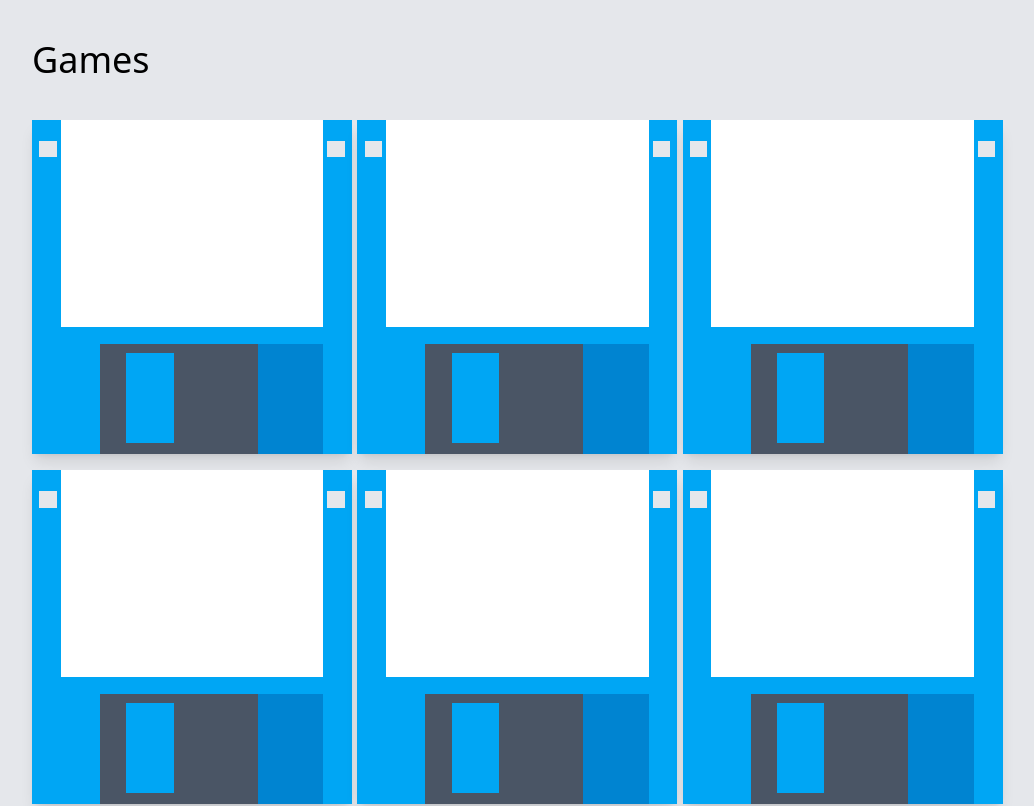
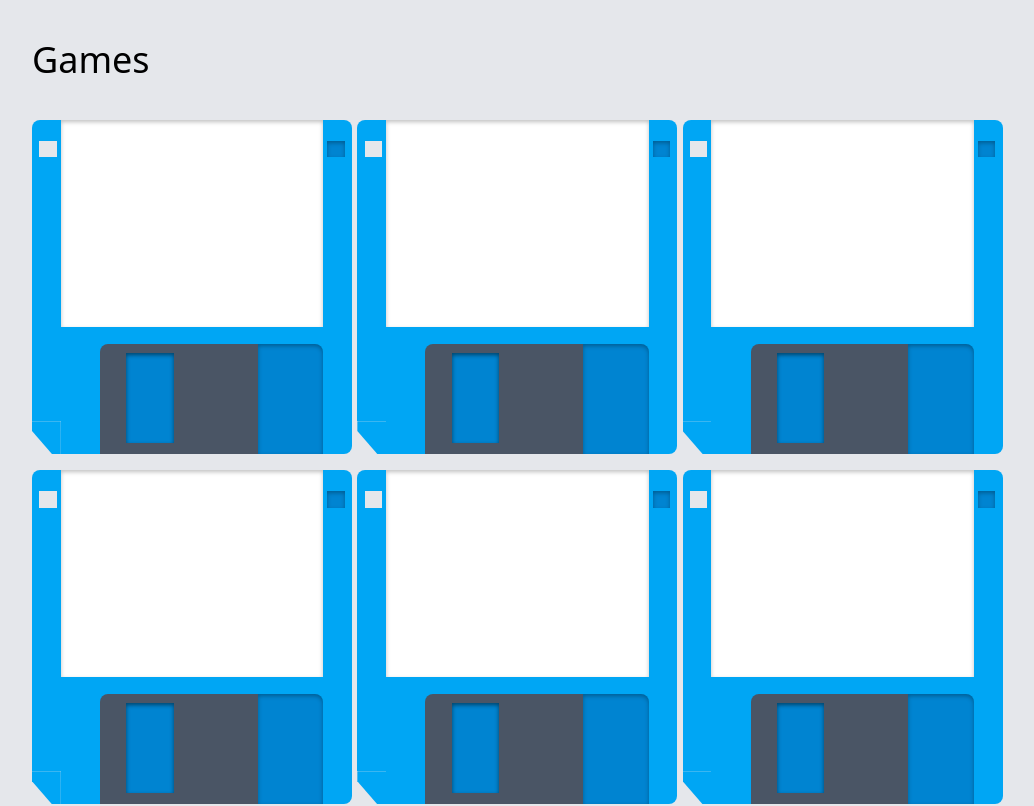
Before and after one commit to blueberryiswar/defy.ch, a SvelteKit app: page / in a window 1280 px wide. Shown: the part 720-1526 px from the top of the page, without its empty margins (128-1162 px from the left). Built offline with nearby package versions, Linux system fonts and the light colour scheme.

Commit message:
made an all css floppy

```diff
--- a/src/components/Floppy.svelte
+++ b/src/components/Floppy.svelte
@@ -4,32 +4,36 @@
     let cart = "bg-gray-600"
 </script>
 
-<div class="floppy aspect-90/94 w-80 rounded-md shadow-lg">
+<div class="floppy aspect-90/94 w-80">
     <div class="leftside">
-        <div class="row-1 col-span-full {floppy}"></div>
+        <div class="row-1 col-span-full {floppy} rounded-tl-lg"></div>
         <div class="row-2 col-1 {floppy}"></div>
         <div class="row-2 col-3 {floppy}"></div>
         <div class="row-3 col-span-full {floppy}"></div>
     </div>
-    <div class="etiquette"></div>
+    <div class="etiquette inset-shadow-sm/25"></div>
     <div class="rightside">
-        <div class="row-1 col-span-full {floppy}"></div>
+        <div class="row-1 col-span-full {floppy} rounded-tr-lg"></div>
         <div class="row-2 col-1 {floppy}"></div>
+        <div class="row-2 col-2 inset-shadow-sm/30 {darkFloppy}"></div>
         <div class="row-2 col-3 {floppy}"></div>
         <div class="row-3 col-span-full {floppy}"></div>
     </div>
     <div class="row-2 col-span-full {floppy}"></div>
-    <div class="row-3 col-1 {floppy}"></div>
-    <div class="row-3 col-2 cart">
+    <div class="row-3 col-1 leftcorner">
+        <div class="row-1 col-1 {floppy}"></div>
+        <div class="row-2 col-1 {floppy} cut"></div>
+    </div>
+    <div class="row-3 col-2 cart {floppy}">
         <div class="row-span-full col-1 {floppy}"></div>
-        <div class="row-1 col-start-2 col-end-5 {cart}"></div>
+        <div class="row-1 col-start-2 col-end-5 rounded-tl-lg {cart}"></div>
         <div class="row-2 col-2 {cart}"></div>
-        <div class="row-2 col-3 {floppy}"></div>
+        <div class="row-2 col-3 inset-shadow-sm/50 {darkFloppy}"></div>
         <div class="row-2 col-4 {cart}"></div>
         <div class="row-3 col-start-2 col-end-5 {cart}"></div>
-        <div class="row-span-full col-5 {darkFloppy}"></div>
+        <div class="row-span-full inset-shadow-sm/30 rounded-tr-lg col-5 {darkFloppy}"></div>
     </div>
-    <div class="row-3 col-3 {floppy}"></div>
+    <div class="row-3 col-3 {floppy} rounded-br-lg"></div>
 </div>
 
 
@@ -51,10 +55,22 @@
         background-color:white;
     }
 
+    div.cut {
+        /* to create / play around with polygon: https://developer.mozilla.org/en-US/docs/Web/CSS/basic-shape/polygon */
+        /*clip-path: polygon(0% 0%, 100% 100%, 100% 0%); 45 degree cut */
+        clip-path: polygon(0% 30%, 0% 0%, 100% 0%, 100% 100%, 70% 100%);
+    }
+
     div.cart {
         display: grid;
         grid-template-columns: 15% 10% 18% auto 25%;
         grid-template-rows: 8% auto 10%;
+    }
+
+    div.leftcorner {
+        display: grid;
+        grid-template-columns: auto;
+        grid-template-rows: auto 30%;
     }
 
     div.leftside {
```
